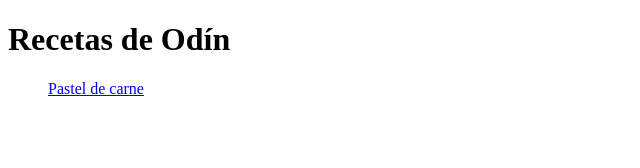
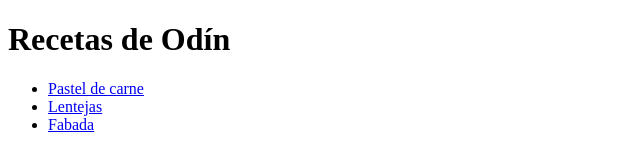
Before and after one commit to JoseTrAllen/odin-recipes, a plain HTML site: page index.html in a window 1280 px wide. Shown: the whole page, without its empty margins (0-640 px from the left). Drawn offline with Linux system fonts and the light colour scheme.

Commit message:
Indice de recetas acabado

```diff
--- a/index.html
+++ b/index.html
@@ -8,9 +8,9 @@
 <body>
   <h1>Recetas de Odín</h1>
   <ul>
-    <a href="recipes/pastelCarne.html">Pastel de carne</a>
-    <a href=""></a>
-    <a href=""></a>
+    <li><a href="recipes/pastelCarne.html">Pastel de carne</a></li>
+    <li><a href="recipes/lentejas.html">Lentejas</a></li>
+    <li><a href="recipes/fabada.html">Fabada</a></li>
   </ul>
 </body>
 </html>
```
